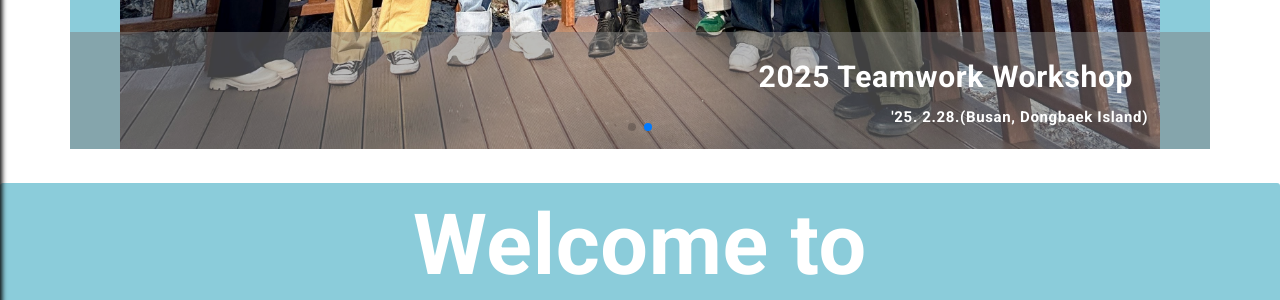
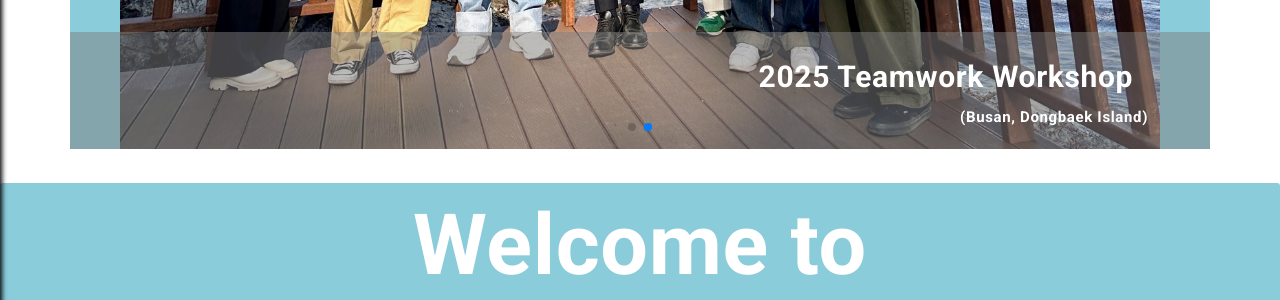
Before and after one commit to pnucvlab/pnucvlab.github.io, a Jekyll site: the page built from index.html, in a window 1280 px wide and 1334 px high. Shown: the part 735-1035 px from the top of the window. Built offline with Jekyll 4.4.1, drawn with Linux system fonts in a browser that asks for light colours; the list of posts is cut into pages by our own code.

Commit message:
[base save]

```diff
--- a/index.html
+++ b/index.html
@@ -20,7 +20,7 @@
         </div>
         <div class="notice-content">
            <div class="notice-title">2025 한국컴퓨터종합학술대회(KCC 2025)</div>
-           <div class="notice-text">'25. 7. 2. - 4.(Jeju, Seogwipo)</div>
+           <div class="notice-text">(Jeju, Seogwipo)</div>
         </div>
       </div>
 
@@ -35,7 +35,7 @@
         </div>
         <div class="notice-content">
           <div class="notice-title">2025 Teamwork Workshop</div>
-          <div class="notice-text">'25. 2.28.(Busan, Dongbaek Island)</div>
+          <div class="notice-text">(Busan, Dongbaek Island)</div>
         </div>
       </div>
 
--- a/pages/gallery.html
+++ b/pages/gallery.html
@@ -23,7 +23,7 @@
         <p class="month-title"><strong>July</strong></p>
         <hr class="month-divider">
         <div class="event-entry">
-          <p class="event-date">&gt; KCC 2025 Summer Conference(2025.07.02)</p>
+          <p class="event-date">&gt; 2025 한국컴퓨터종합학술대회(KCC 2025)(2025.07.02)</p>
           <div class="event-images">
             <img src="{{ site.baseurl }}/assets/images/gallery/2025-07-02/0.jpg" alt="KCC Conference 1">
             <img src="{{ site.baseurl }}/assets/images/gallery/2025-07-02/1.jpg" alt="KCC Conference 2">
@@ -35,7 +35,7 @@
         <p class="month-title"><strong>February</strong></p>
         <hr class="month-divider">
         <div class="event-entry">
-          <p class="event-date">&gt; Teamwork Workshop(2025.02.28)</p>
+          <p class="event-date">&gt; 2025 Teamwork Workshop(2025.02.28)</p>
           <div class="event-images">
             <img src="{{ site.baseurl }}/assets/images/gallery/2025-02-28/0.jpg" alt="Teamwork Workshop 1">
             <img src="{{ site.baseurl }}/assets/images/gallery/2025-02-28/1.jpg" alt="Teamwork Workshop 2">
```
